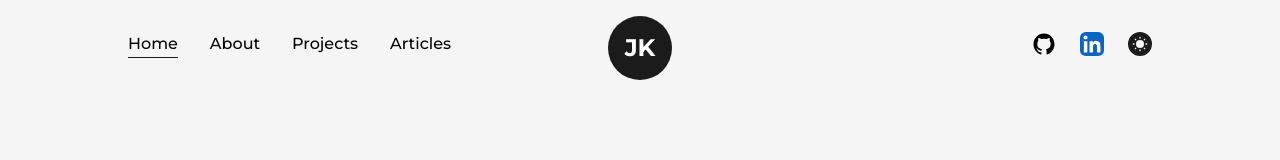
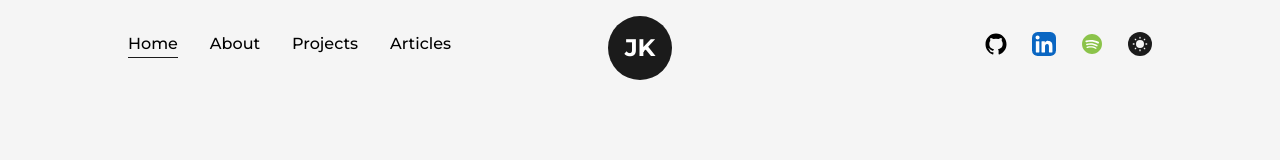
Before and after one commit to J-Krush/jk-brand-site, a Next.js app: page / in a window 1280 px wide. Shown: the top 160 px of the page. Built offline with nearby package versions, Linux system fonts and the light colour scheme.

Commit message:
refactor: add spotify social link

```diff
--- a/src/components/Icons.js
+++ b/src/components/Icons.js
@@ -271,6 +271,10 @@ export const SunIcon = ({ className, ...rest }) => (
   </svg>
 );
 
+export const SpotifyIcon = ({ className, ...rest }) => (
+  <svg xmlns="http://www.w3.org/2000/svg"  viewBox="0 0 48 48" width="24px" height="24px"><path fill="#8bc34a" d="M24.001,4c-11.077,0-20,8.923-20,20s8.923,20,20,20c11.076,0,20-8.923,20-20S35.077,4,24.001,4z"/><path fill="#fff" d="M31.747,33.915c-0.292,0-0.585-0.145-0.877-0.292c-2.777-1.607-6.139-2.484-9.792-2.484c-2.047,0-4.093,0.291-5.993,0.73c-0.292,0-0.731,0.146-0.877,0.146c-0.731,0-1.169-0.586-1.169-1.17c0-0.73,0.438-1.17,1.023-1.314c2.338-0.586,4.677-0.877,7.161-0.877c4.093,0,7.893,1.021,11.108,2.924c0.438,0.291,0.731,0.584,0.731,1.314C32.916,33.478,32.331,33.915,31.747,33.915z M33.793,28.945c-0.438,0-0.73-0.144-1.023-0.291c-3.068-1.9-7.308-3.071-12.13-3.071c-2.339,0-4.531,0.293-6.139,0.733c-0.439,0.144-0.585,0.144-0.877,0.144c-0.877,0-1.462-0.73-1.462-1.461c0-0.877,0.439-1.316,1.169-1.607c2.192-0.584,4.385-1.023,7.454-1.023c4.97,0,9.793,1.17,13.593,3.507c0.584,0.291,0.877,0.877,0.877,1.461C35.255,28.215,34.67,28.945,33.793,28.945z M36.132,23.101c-0.438,0-0.585-0.146-1.023-0.291c-3.508-2.047-8.769-3.217-13.885-3.217c-2.631,0-5.262,0.293-7.6,0.877c-0.293,0-0.585,0.146-1.023,0.146c-1.023,0.146-1.754-0.73-1.754-1.754c0-1.023,0.585-1.607,1.315-1.754c2.777-0.877,5.7-1.17,9.062-1.17c5.554,0,11.4,1.17,15.785,3.654c0.584,0.293,1.022,0.877,1.022,1.754C37.886,22.369,37.154,23.101,36.132,23.101z"/></svg>
+);
+
 export const MoonIcon = ({ className, ...rest }) => (
   <svg
     xmlns="http://www.w3.org/2000/svg"
--- a/src/components/Navbar.js
+++ b/src/components/Navbar.js
@@ -3,13 +3,11 @@ import React, { useState } from "react";
 import Logo from "./Logo";
 import { useRouter } from "next/router";
 import {
-  DribbbleIcon,
   GithubIcon,
   LinkedInIcon,
   MoonIcon,
-  PinterestIcon,
   SunIcon,
-  TwitterIcon,
+  SpotifyIcon
 } from "./Icons";
 import { motion } from "framer-motion";
 import { useThemeSwitch } from "./Hooks/useThemeSwitch";
@@ -139,16 +137,16 @@ const Navbar = () => {
         >
           <PinterestIcon />
         </motion.a> */}
-        {/* <motion.a
+        <motion.a
           target={"_blank"}
           className="w-6 mx-3"
-          href="#"
+          href="https://open.spotify.com/user/j-krush?si=2c088ce1cdd246b6"
           whileHover={{ y: -2 }}
           whileTap={{ scale: 0.9 }}
-          aria-label="Checkout my dribbble profile"
+          aria-label="Checkout my Spotify profile"
         >
-          <DribbbleIcon />
-        </motion.a> */}
+          <SpotifyIcon />
+        </motion.a>
 
         <button
           onClick={() => setMode(mode === "light" ? "dark" : "light")}
```
